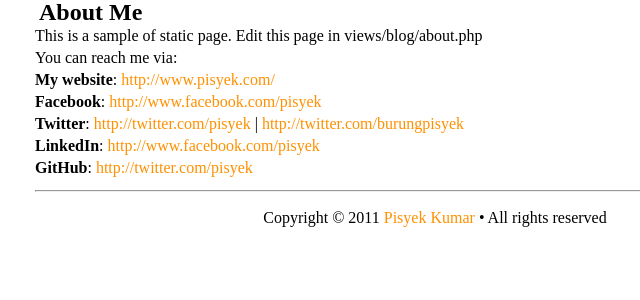
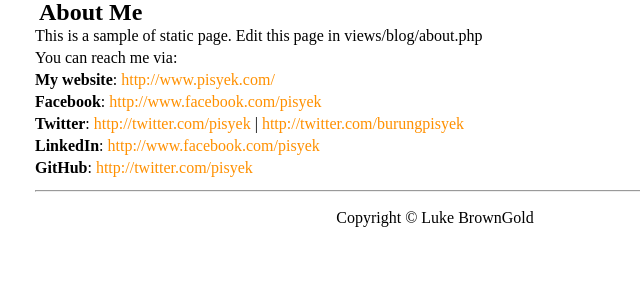
Before and after one commit to EDesignLabs/DiscussionSpawn, a CodeIgniter app: page /blog2/index.php/blog/about in a window 1280 px wide. Shown: the part 190-490 px from the top of the page, without its empty margins (205-845 px from the left). Run offline with CodeIgniter, Linux system fonts and the light colour scheme.

Commit message:
Another push test. fixes footer

```diff
--- a/application/views/blog/footer.php
+++ b/application/views/blog/footer.php
@@ -1,3 +1,3 @@
 <div id="footer">
-    Copyright &copy; <?php echo mdate('%Y',now());?> <a href="http://www.pisyek.com/" target="_blank" rel="follow">Pisyek Kumar</a> &bull; All rights reserved
+    Copyright &copy; Luke BrownGold
 </div><!-- Close footer -->
```
